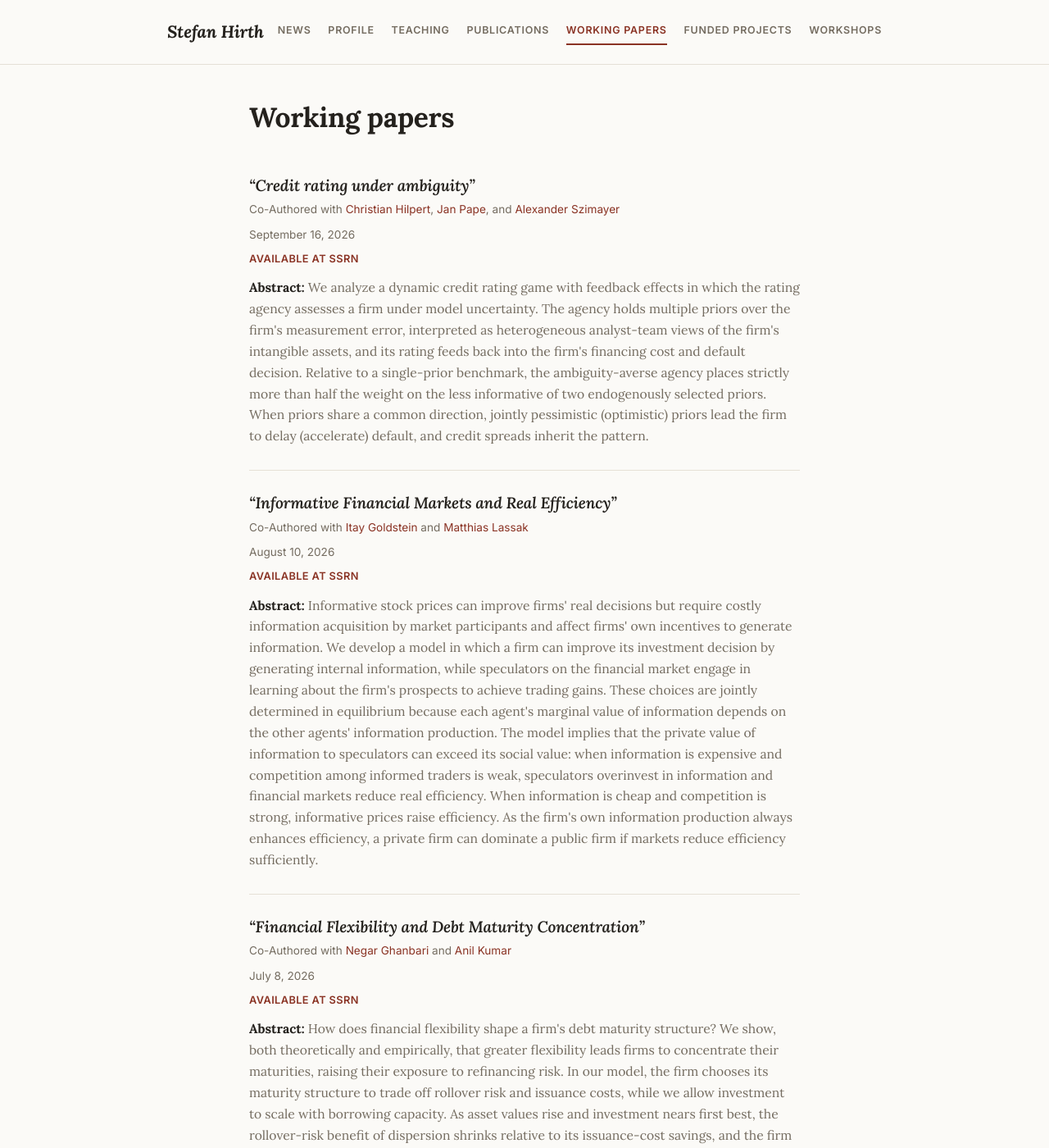
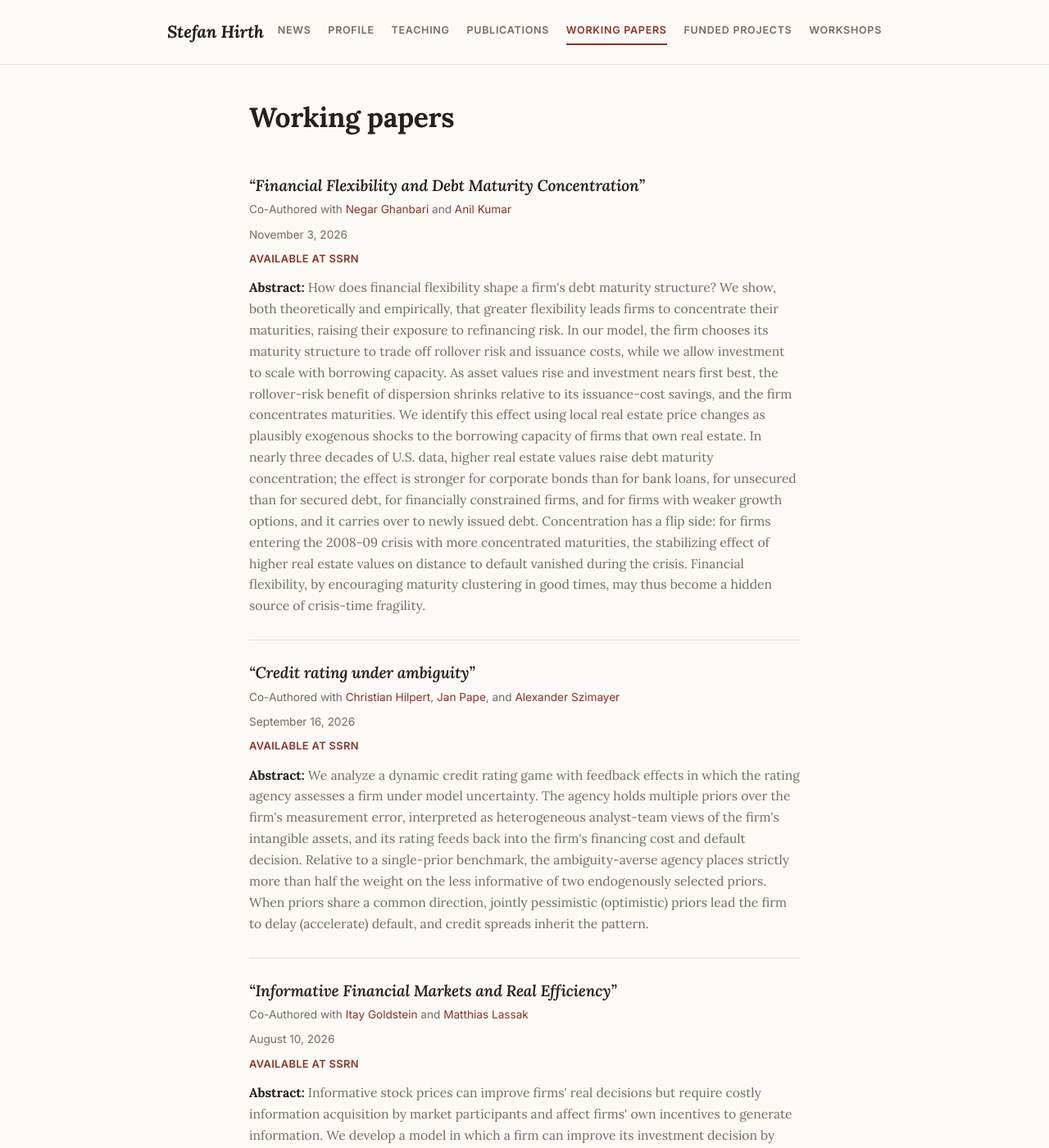
Before and after one commit to esha78/hirth.dk, a Jekyll site: the page built from working-papers.md, in a window 1280 px wide and 1400 px high. Shown: the whole window at 82% size. Built offline with Jekyll 4.4.1, drawn with Linux system fonts in a browser that asks for light colours; some of the changed text lies outside the part shown.

Commit message:
Update Financial Flexibility paper to Nov 2026 version
New SSRN date and revised abstract, add news item, and move the
paper to the top of the working papers list.

Co-Authored-By: Claude Opus 5.5 <noreply@anthropic.com>

```diff
--- a/_data/news.yml
+++ b/_data/news.yml
@@ -11,6 +11,10 @@
     We present "[Informative Financial Markets and Real Efficiency](https://ssrn.com/abstract=5030469)" at the [Corporate Policies and Asset Prices Conference](https://coapfinance.com/) in Nice.
 
 - divider: true
+
+- date: "3 Nov 2026"
+  text: |-
+    A new version of "Financial Flexibility and Debt Maturity Concentration" is [available at SSRN](https://papers.ssrn.com/sol3/papers.cfm?abstract_id=5170117).
 
 - date: "26 Sep 2026"
   text: |-
--- a/_data/working_papers.yml
+++ b/_data/working_papers.yml
@@ -1,4 +1,27 @@
 papers:
+  - title: "Financial Flexibility and Debt Maturity Concentration"
+    authors: "Co-Authored with [Negar Ghanbari](https://www.bi.edu/about-bi/employees/department-of-finance/negar-ghanbari/) and [Anil Kumar](https://sites.google.com/view/anilkumar/home/)"
+    date: "November 3, 2026"
+    links:
+      - label: "Available at SSRN"
+        url: "https://papers.ssrn.com/sol3/papers.cfm?abstract_id=5170117"
+    abstract: >-
+      How does financial flexibility shape a firm's debt maturity structure? We show, both theoretically
+      and empirically, that greater flexibility leads firms to concentrate their maturities, raising
+      their exposure to refinancing risk. In our model, the firm chooses its maturity structure to trade
+      off rollover risk and issuance costs, while we allow investment to scale with borrowing capacity.
+      As asset values rise and investment nears first best, the rollover-risk benefit of dispersion
+      shrinks relative to its issuance-cost savings, and the firm concentrates maturities. We identify
+      this effect using local real estate price changes as plausibly exogenous shocks to the borrowing
+      capacity of firms that own real estate. In nearly three decades of U.S. data, higher real estate
+      values raise debt maturity concentration; the effect is stronger for corporate bonds than for bank
+      loans, for unsecured than for secured debt, for financially constrained firms, and for firms with
+      weaker growth options, and it carries over to newly issued debt. Concentration has a flip side:
+      for firms entering the 2008-09 crisis with more concentrated maturities, the stabilizing effect
+      of higher real estate values on distance to default vanished during the crisis. Financial
+      flexibility, by encouraging maturity clustering in good times, may thus become a hidden source
+      of crisis-time fragility.
+
   - title: "Credit rating under ambiguity"
     authors: "Co-Authored with [Christian Hilpert](http://www.christianhilpert.de/), [Jan Pape](https://www.wiso.uni-hamburg.de/fachbereich-sozoek/professuren/szimayer/team/pape-jan.html), and [Alexander Szimayer](https://www.wiso.uni-hamburg.de/en/fachbereich-sozoek/professuren/szimayer/team/szimayer-alexander.html)"
     date: "September 16, 2026"
@@ -34,28 +57,6 @@ papers:
       and competition is strong, informative prices raise efficiency. As the firm's own information
       production always enhances efficiency, a private firm can dominate a public firm if markets reduce
       efficiency sufficiently.
-
-  - title: "Financial Flexibility and Debt Maturity Concentration"
-    authors: "Co-Authored with [Negar Ghanbari](https://www.bi.edu/about-bi/employees/department-of-finance/negar-ghanbari/) and [Anil Kumar](https://sites.google.com/view/anilkumar/home/)"
-    date: "July 8, 2026"
-    links:
-      - label: "Available at SSRN"
-        url: "https://papers.ssrn.com/sol3/papers.cfm?abstract_id=5170117"
-    abstract: >-
-      How does financial flexibility shape a firm's debt maturity structure? We show, both theoretically
-      and empirically, that greater flexibility leads firms to concentrate their maturities, raising
-      their exposure to refinancing risk. In our model, the firm chooses its maturity structure to trade
-      off rollover risk and issuance costs, while we allow investment to scale with borrowing capacity.
-      As asset values rise and investment nears first best, the rollover-risk benefit of dispersion
-      shrinks relative to its issuance-cost savings, and the firm concentrates maturities. We identify
-      this effect using local real estate price changes as plausibly exogenous shocks to the borrowing
-      capacity of firms that own real estate. In nearly three decades of U.S. data, higher real estate
-      values raise debt maturity concentration; the effect is stronger for corporate bonds than for bank
-      loans, for unsecured than for secured debt, for financially constrained firms, and for firms with
-      weaker growth options, and it carries over to newly issued debt. Concentration has a flip side:
-      firms entering the 2008-09 crisis with more concentrated maturities were markedly more fragile.
-      Financial flexibility, by encouraging maturity clustering in good times, can thus become a hidden
-      source of crisis-time fragility.
 
   - title: "ESG Alignment and Supply Chain Dynamics: Evidence from U.S. Customer-Supplier Relationships"
     authors: "Co-Authored with [Sai Palepu](https://www.hofstra.edu/faculty-profile/?id=11576)"
```
